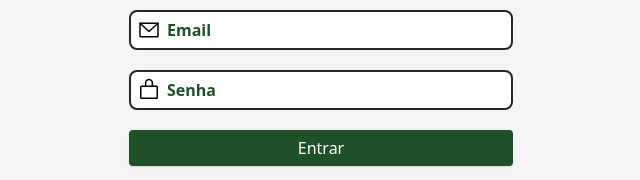
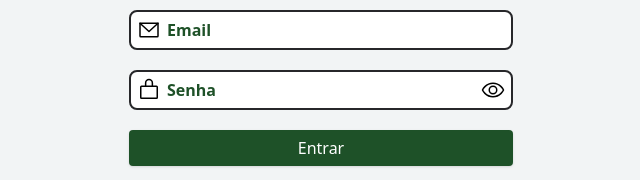
Before and after one commit to robsonvasquez/Carteira_de_Invertimento, a React (Vite) app in the folder investment-wallet-web/: page /login in a window 1280 px wide. Shown: the part 310-490 px from the top of the page, without its empty margins (319-959 px from the left). Built offline with nearby package versions, Linux system fonts and the light colour scheme.

Commit message:
Update: Input eye

```diff
--- a/investment-wallet-web/src/components/Input.tsx
+++ b/investment-wallet-web/src/components/Input.tsx
@@ -11,14 +11,13 @@ interface InputProps extends InputHTMLAttributes<HTMLInputElement>{
   // valueChange?: (value: any) => void
   // className?: string
   image?: string
-  showEye?: boolean
 }
 
 export default function Input(props : InputProps){
 
   // const[value, setValue] = useState(props.value);
 
-  const [hiddenPassword, setHiddenPassword] = useState(props.showEye ? true : false);
+  const [hiddenPassword, setHiddenPassword] = useState(props.type == 'password' ? true : false);
   const [type, setType] = useState(props.type);
 
   function passwordEye(type: 'text' | 'password'){
@@ -50,7 +49,7 @@ export default function Input(props : InputProps){
 
       {props.image == 'card' ? (<IdentificationCard className="absolute ml-2 mt-2" size={24} color="#000000" weight="regular" />) : (<></>)}
 
-      {props.showEye ? (
+      {props.type == 'password' ? (
           <>
             {hiddenPassword ? (<Eye className="absolute right-0 mr-2 mt-2" size={24} color="#000000" weight="regular" onClick={() => passwordEye('text')}/>) :
               (<EyeSlash className="absolute right-0 mr-2 mt-2" size={24} color="#000000" weight="regular" onClick={() => passwordEye('password')}/>)
--- a/investment-wallet-web/src/pages/NewCount.tsx
+++ b/investment-wallet-web/src/pages/NewCount.tsx
@@ -12,8 +12,8 @@ export default function NewCount(){
         <div className="flex flex-col justify-center items-center">
           <Input name='email' image="email" placeholder="Email"/>
           <Input name='name' image="user" placeholder="Nome"/>
-          <Input name='password' image="lock" type="password" placeholder="Senha" showEye/>
-          <Input name='check_password' image="lock" type="password" placeholder="Confirme a senha" showEye/>
+          <Input name='password' image="lock" type="password" placeholder="Senha" />
+          <Input name='check_password' image="lock" type="password" placeholder="Confirme a senha" />
 
           <span className='text-center text-sm font-bold'>
             Ao se registrar, você aceita nossos&nbsp;
--- a/investment-wallet-web/src/pages/Profile.tsx
+++ b/investment-wallet-web/src/pages/Profile.tsx
@@ -15,8 +15,8 @@ export default function Profile(){
             <Input name='email' image="email" placeholder="Email"/>
             <Input name='cpf' image="card" placeholder="CPF"/>
             <Input name='phone' image="phone" placeholder="Telefone"/>
-            <Input name='password' image="lock" type="password" placeholder="Senha" showEye/>
-            <Input name='check_password' image="lock" type="password" placeholder="Confirme a senha" showEye/>
+            <Input name='password' image="lock" type="password" placeholder="Senha" />
+            <Input name='check_password' image="lock" type="password" placeholder="Confirme a senha" />
             <Button text='Salvar'/>
             <LinkGreen to='/' className='mt-5' text='Excluir minha conta.'/>
           </div>
```
